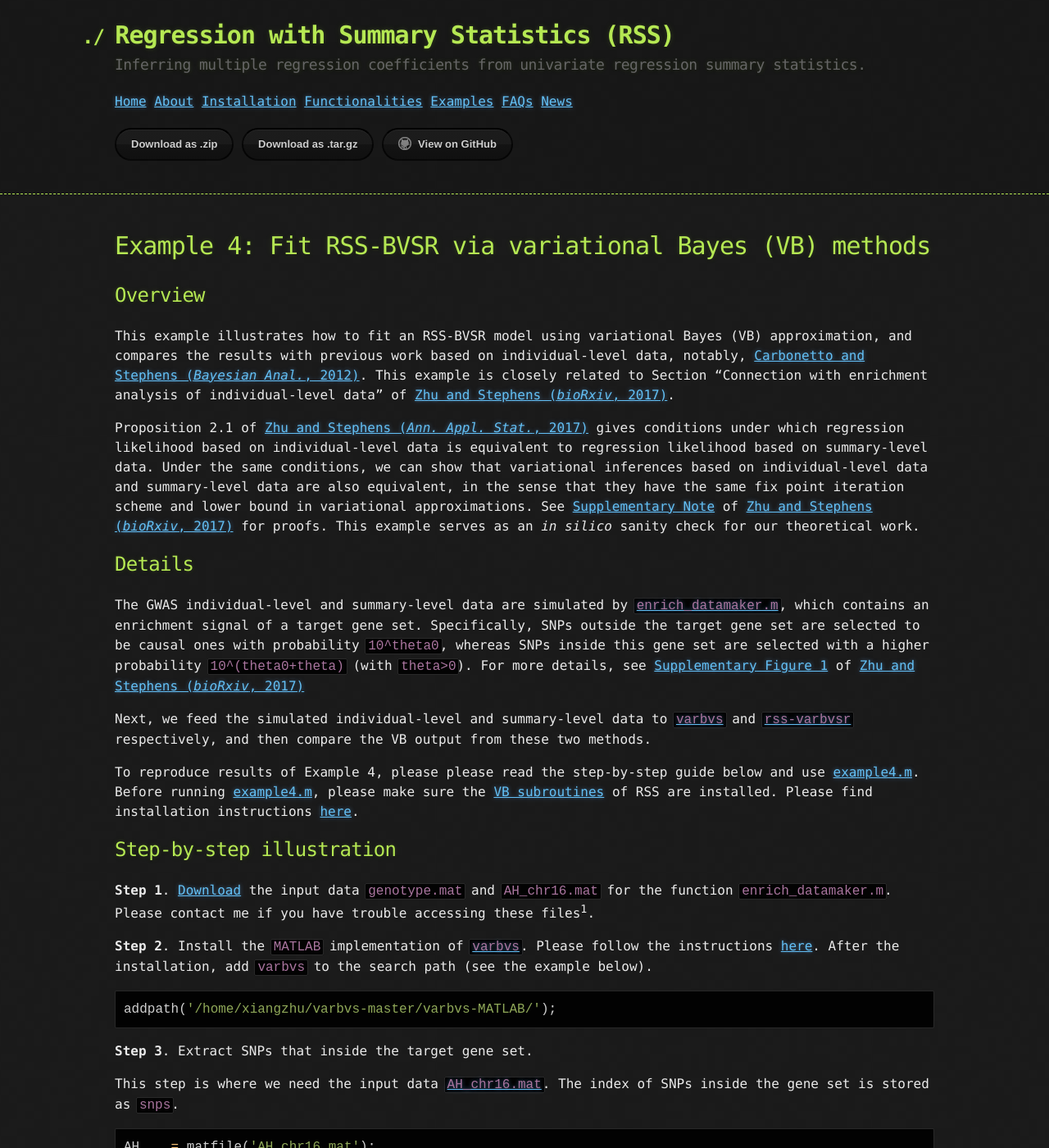
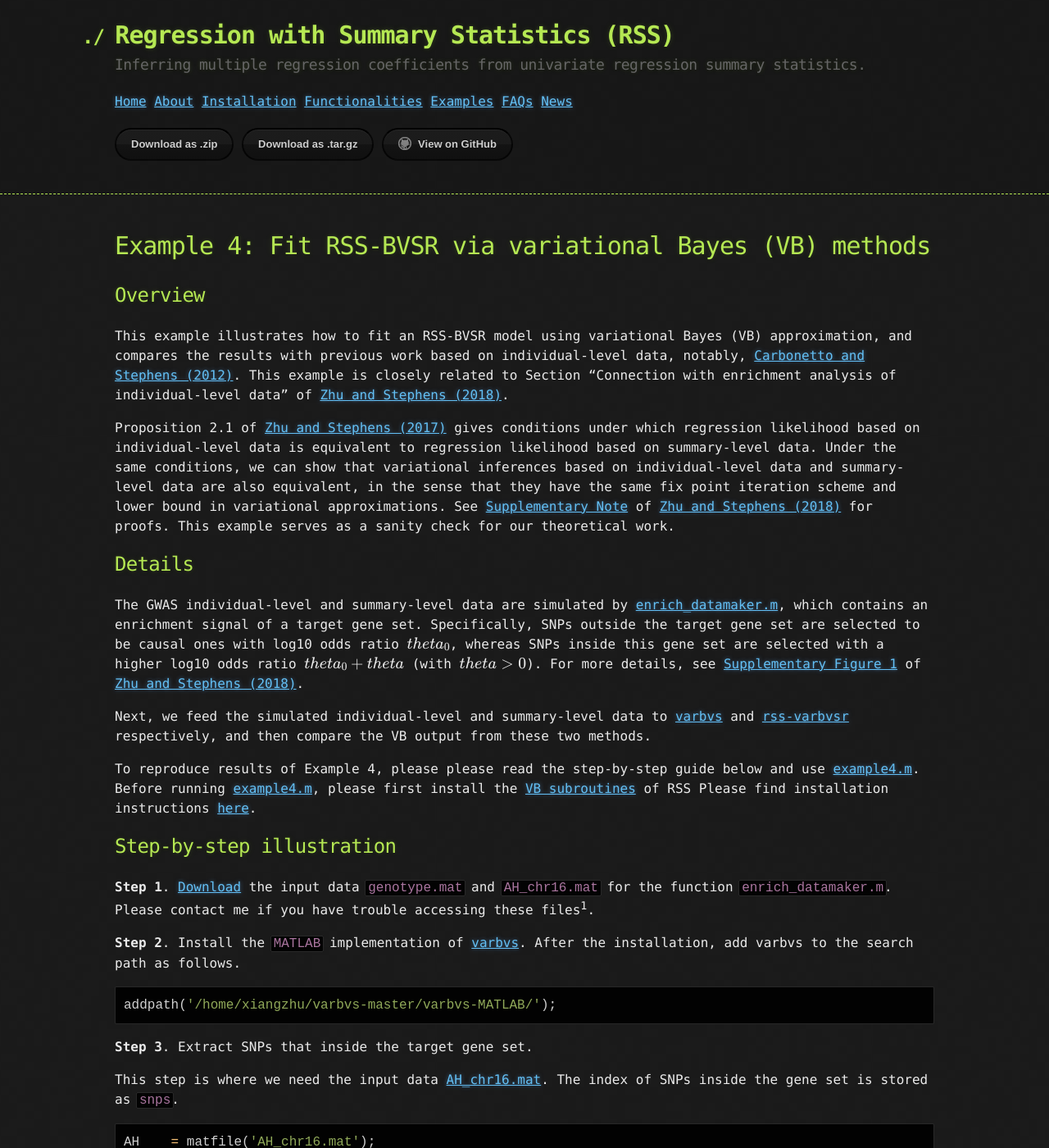
Before and after one commit to stephenslab/rss, a Jekyll site: the page built from docs/Example-4.md, in a window 1280 px wide and 1400 px high. Shown: the whole window at 82% size. Built offline with Jekyll 4.4.1, drawn with Linux system fonts in a browser that asks for light colours; our own code applies the rules of GitHub Pages for plain Markdown files; formulas are drawn with MathJax 3; some of the changed text lies outside the part shown.

Commit message:
update example 4

````diff
--- a/docs/Example-4.md
+++ b/docs/Example-4.md
@@ -1,9 +1,9 @@
-[Carbonetto and Stephens (*Bayesian Anal.*, 2012)]: https://projecteuclid.org/euclid.ba/1339616726
-[Zhu and Stephens (*Ann. Appl. Stat.*, 2017)]: https://projecteuclid.org/euclid.aoas/1507168840
-[Zhu and Stephens (*bioRxiv*, 2017)]: https://doi.org/10.1101/160770
-[`enrich_datamaker.m`]: https://github.com/stephenslab/rss/blob/master/misc/enrich_datamaker.m
-[Supplementary Note]: https://www.biorxiv.org/content/biorxiv/suppl/2018/07/16/160770.DC2/160770-1.pdf
-[Supplementary Figure 1]: https://www.biorxiv.org/content/biorxiv/suppl/2018/07/16/160770.DC2/160770-3.pdf
+[Carbonetto and Stephens (2012)]: https://projecteuclid.org/euclid.ba/1339616726
+[Zhu and Stephens (2017)]: https://projecteuclid.org/euclid.aoas/1507168840
+[Zhu and Stephens (2018)]: https://www.nature.com/articles/s41467-018-06805-x
+[enrich_datamaker.m]: https://github.com/stephenslab/rss/blob/master/misc/enrich_datamaker.m
+[Supplementary Note]: https://static-content.springer.com/esm/art%3A10.1038%2Fs41467-018-06805-x/MediaObjects/41467_2018_6805_MOESM1_ESM.pdf
+[Supplementary Figure 1]: https://static-content.springer.com/esm/art%3A10.1038%2Fs41467-018-06805-x/MediaObjects/41467_2018_6805_MOESM1_ESM.pdf
 [example4.m]: https://github.com/stephenslab/rss/blob/master/examples/example4.m
 
 # Example 4: Fit RSS-BVSR via variational Bayes (VB) methods
@@ -12,36 +12,39 @@
 
 This example illustrates how to fit an RSS-BVSR model using
 variational Bayes (VB) approximation, and compares the results with
-previous work based on individual-level data, notably, [Carbonetto and Stephens (*Bayesian Anal.*, 2012)][].
-This example is closely related to Section "Connection with enrichment analysis of individual-level data"
-of [Zhu and Stephens (*bioRxiv*, 2017)][].
+previous work based on individual-level data, notably, [Carbonetto and Stephens (2012)][].
+This example is closely related to Section "Connection with enrichment
+analysis of individual-level data" of [Zhu and Stephens (2018)][].
 
-Proposition 2.1 of [Zhu and Stephens (*Ann. Appl. Stat.*, 2017)][] gives conditions
+Proposition 2.1 of [Zhu and Stephens (2017)][] gives conditions
 under which regression likelihood based on individual-level
 data is equivalent to regression likelihood based on summary-level data.
 Under the same conditions, we can show that variational inferences
 based on individual-level data and summary-level data are also equivalent,
 in the sense that they have the same fix point iteration
 scheme and lower bound in variational approximations.
-See [Supplementary Note][] of [Zhu and Stephens (*bioRxiv*, 2017)][] for proofs.
-This example serves as an *in silico* sanity check for our theoretical work.
+See [Supplementary Note][] of [Zhu and Stephens (2018)][] for proofs.
+This example serves as a sanity check for our theoretical work.
 
 ## Details
 
-The GWAS individual-level and summary-level data are simulated by [`enrich_datamaker.m`][],
+The GWAS individual-level and summary-level data are simulated by [enrich_datamaker.m][],
 which contains an enrichment signal of a target gene set.
-Specifically, SNPs outside the target gene set are selected to be causal ones with probability `10^theta0`,
-whereas SNPs inside this gene set are selected with a higher probability `10^(theta0+theta)` (with `theta>0`).
-For more details, see [Supplementary Figure 1][] of [Zhu and Stephens (*bioRxiv*, 2017)][]
+Specifically, SNPs outside the target gene set are selected
+to be causal ones with log10 odds ratio $$theta_0$$,
+whereas SNPs inside this gene set are selected with a higher
+log10 odds ratio $$theta_0+theta$$ (with $$theta>0$$).
+For more details, see [Supplementary Figure 1][] of [Zhu and Stephens (2018)][].
 
 Next, we feed the simulated individual-level and summary-level data to
-[`varbvs`](https://github.com/pcarbo/varbvs) and
-[`rss-varbvsr`](https://github.com/stephenslab/rss/tree/master/src_vb) respectively,
+[varbvs](https://github.com/pcarbo/varbvs) and
+[rss-varbvsr](https://github.com/stephenslab/rss/tree/master/src_vb) respectively,
 and then compare the VB output from these two methods.
 
-To reproduce results of Example 4, please please read the step-by-step guide below and use [example4.m][].
-Before running [example4.m][], please make sure the
-[VB subroutines](https://github.com/stephenslab/rss/tree/master/src_vb) of RSS are installed.
+To reproduce results of Example 4,
+please please read the step-by-step guide below and use [example4.m][].
+Before running [example4.m][], please first install the
+[VB subroutines](https://github.com/stephenslab/rss/tree/master/src_vb) of RSS
 Please find installation instructions [here](RSS-via-VB).
 
 ## Step-by-step illustration
@@ -50,10 +53,8 @@
 the input data `genotype.mat` and `AH_chr16.mat` for the function `enrich_datamaker.m`.
 Please contact me if you have trouble accessing these files<sup>1</sup>.
 
-**Step 2**. Install the `MATLAB` implementation of [`varbvs`](https://github.com/pcarbo/varbvs).
-Please follow the instructions
-[here](https://github.com/pcarbo/varbvs/tree/master/varbvs-MATLAB#large-scale-bayesian-variable-selection-for-matlab).
-After the installation, add `varbvs` to the search path (see the example below).
+**Step 2**. Install the `MATLAB` implementation of [varbvs](https://github.com/pcarbo/varbvs).
+After the installation, add varbvs to the search path as follows.
 
 ```matlab
 addpath('/home/xiangzhu/varbvs-master/varbvs-MATLAB/');
@@ -62,14 +63,14 @@
 **Step 3**. Extract SNPs that inside the target gene set.
 
 This step is where we need the input data
-[`AH_chr16.mat`](https://projects.rcc.uchicago.edu/mstephens/rss_wiki/example4/readme).
+[AH_chr16.mat](https://projects.rcc.uchicago.edu/mstephens/rss_wiki/example4/readme).
 The index of SNPs inside the gene set is stored as `snps`.
 
 ```matlab
 AH    = matfile('AH_chr16.mat');
-H     = AH.H; % hypothesis matrix 3323x3160
-A     = AH.A; % annotation matrix 12758x3323
-paths = find(H(:,end)); % signal transduction (Biosystem, Reactome)
+H     = AH.H;                    % hypothesis matrix 3323x3160
+A     = AH.A;                    % annotation matrix 12758x3323
+paths = find(H(:,end));          % signal transduction (Biosystem, Reactome)
 snps  = find(sum(A(:,paths),2)); % index of variants inside the pathway
 ```
 
@@ -150,16 +151,19 @@
 **Step 7**. Run `rss-varbvsr` on the single-SNP association summary statistics.
 
 Here we do not specify `se` and `R` as we actually do in our real data analyses.
-Instead, we set their values such that `rss-varbvsr` and `varbvs` are expected to produce the same output.
-(This is because we want to validate our mathematical proofs *in silico*.)
-Based on our proofs, we find that `rss-varbvsr` is equivalent to `varbvs` if and only if
+Instead, we set their values such that `rss-varbvsr`
+and `varbvs` are expected to produce the same output.
+(This is because we want to verify our mathematical proofs in silico.)
+Based on the proofs in [Zhu and Stephens (2018)][],
+we find that `rss-varbvsr` is equivalent to `varbvs` if and only if
 
 1. the variance of phenotype is the same as residual variance `sigma.^2`;
 2. the input LD matrix `R` is the same as the sample correlation matrix of cohort genotypes `X`.
 
-Interestingly, these two assumptions are exactly the same assumptions
-in Proposition 2.1 of [Zhu and Stephens (*Ann. Appl. Stat.*, 2017)][]
-that guarantees that the RSS likelihood is equivalent to the regression likelihood for individual-level data.
+Reassuringly, these two assumptions are exactly the same
+assumptions in Proposition 2.1 of [Zhu and Stephens (2017)][]
+that guarantees that the RSS likelihood is equivalent to
+the regression likelihood for individual-level data.
 
 These two assumptions are implemented as follows.
 
@@ -183,12 +187,10 @@
 
 **Step 8**. Compare VB output from `varbvs` and `rss-varbvsr`.
 
-Both `varbvs` and `rss-varbvsr` output an estimated posterior distribution of `beta`
-(the multiple regression coefficients, or, the multiple-SNP effect sizes).
+Both `varbvs` and `rss-varbvsr` output an estimated posterior distribution of
+$$\boldsymbol\beta$$ (multiple regression coefficients, or, multiple-SNP effect sizes).
 Specifically, both estimated distributions have the following analytic form
-(Equations 6-7 in [Carbonetto and Stephens (*Bayesian Anal.*, 2012)][]).
-
-![](images/varbvs_output.png)
+(Equations 6-7 in [Carbonetto and Stephens (2012)][]).
 
 Hence, it suffices to compare the estimated variational parameters `[alpha, mu, s]`,
 and the estimated Bayes factors based on the VB output.
@@ -233,12 +235,12 @@
 What is the pve (between 0 and 1)? 0.3
 ```
 
-![](images/rss_example4_rep100.png)
+<img src="images/rss_example4_rep100.png" width="600">
 
 --------
 
 **Footnotes:**
 
 1. Currently these files are locked, since they contain individual-level genotypes
-from Wellcome Trust Case Control Consortium (WTCCC, https://www.wtccc.org.uk/).
+from Wellcome Trust Case Control Consortium (WTCCC, <https://www.wtccc.org.uk/>).
 You need to get permission from WTCCC before we can share these files with you.
````
